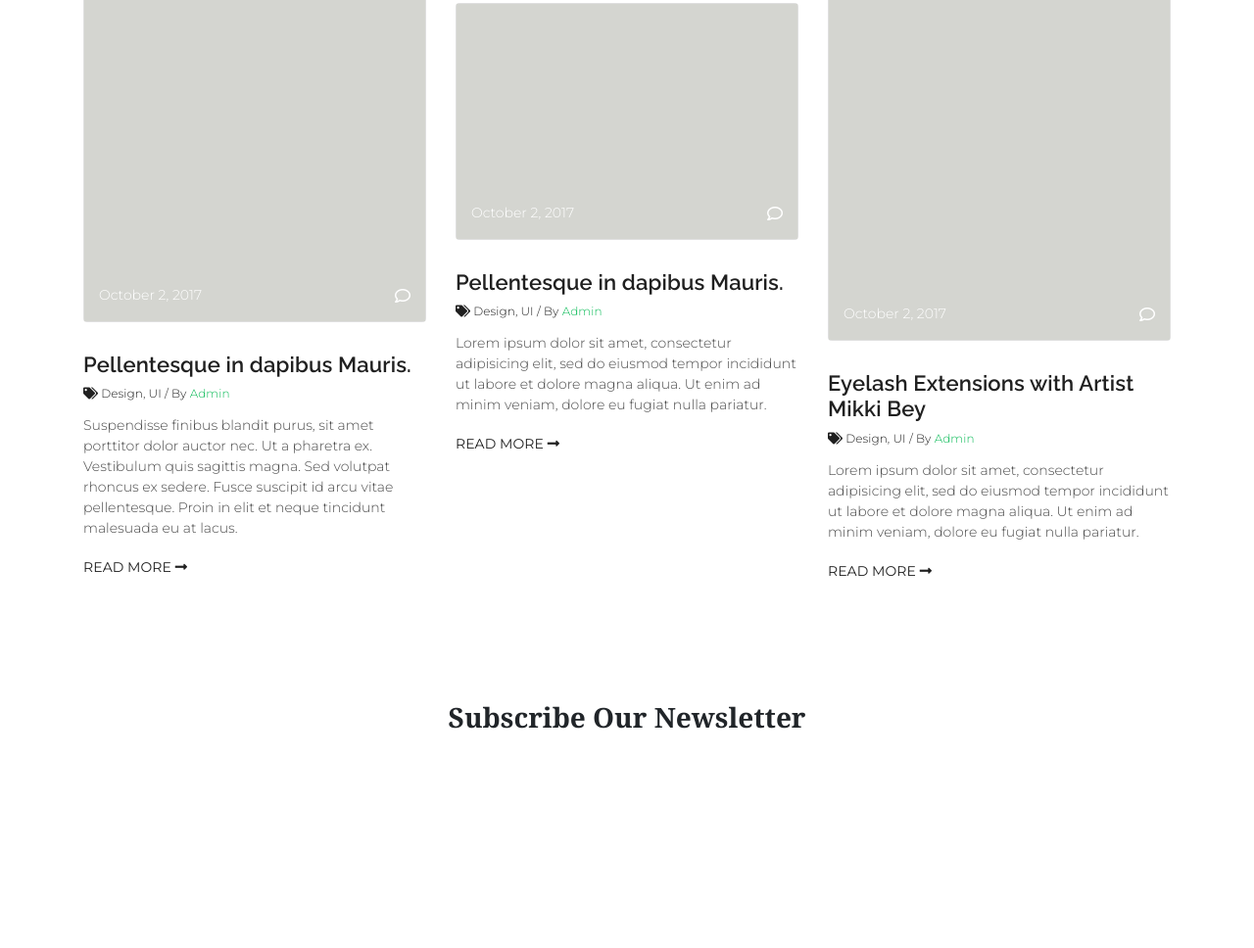
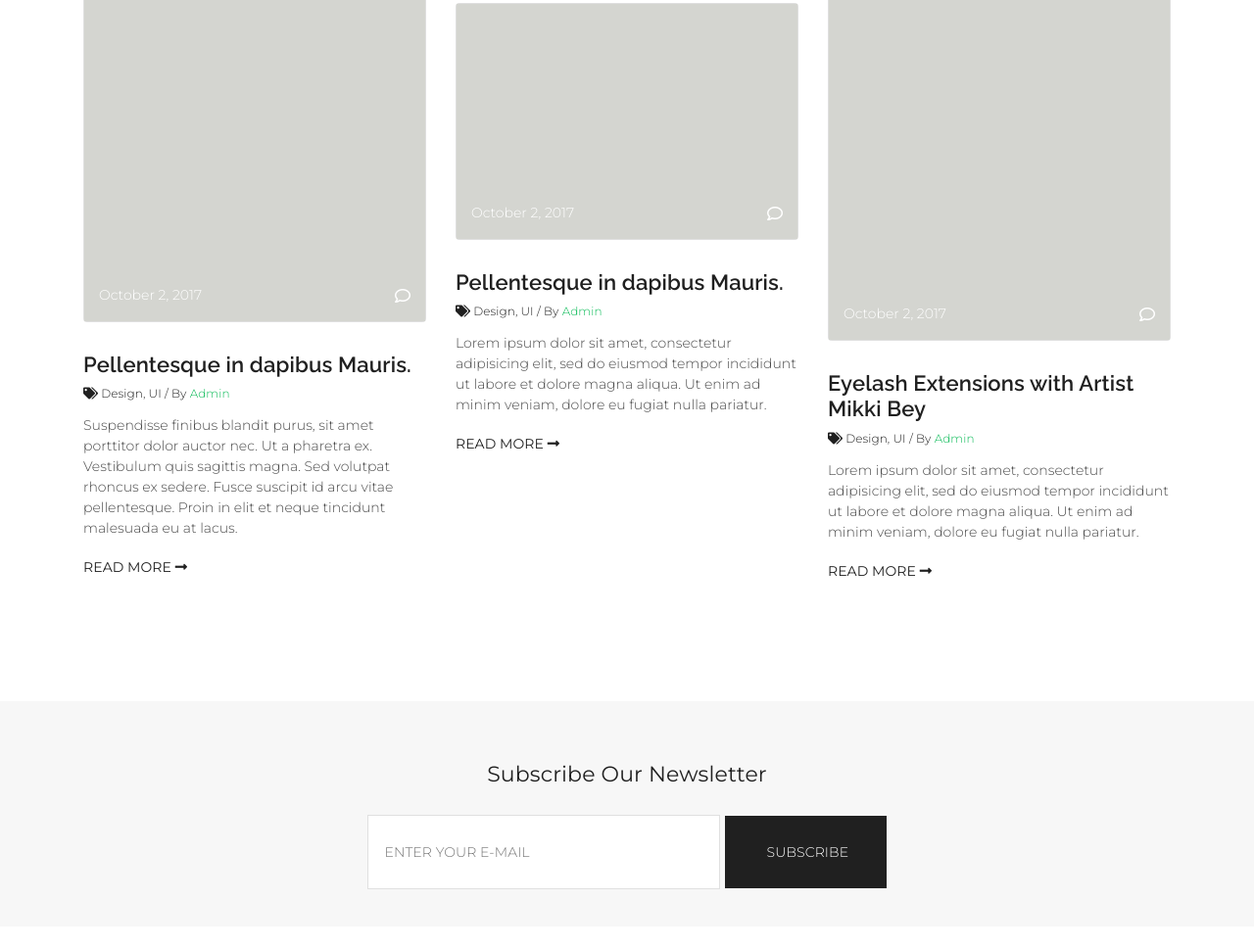
Before and after one commit to coatceatl/blog, a website: page index.html in a window 1280 px wide. Shown: the part 1008-1976 px from the top of the page at 98% size. Before the commit the page ends 1765 px from the top, so only its background shows below. Drawn offline with Linux system fonts and the light colour scheme.

Commit message:
added css for subscribe

```diff
--- a/index.html
+++ b/index.html
@@ -206,11 +206,15 @@
         </div>
       </section>
 
-      <section class='subscrible'>
+      <section class='subscribe'>
         <div class='container-fluid text-center'>
           <div class='row'>
             <div class='col-12'>
-              <h3 class='subscrible-title'>Subscribe Our Newsletter</h3>
+              <h3 class='subscribe-title'>Subscribe Our Newsletter</h3>
+              <form action='#' class='form mx-auto'>
+                <input type='email' placeholder='Enter your e-mail' class='form-input' required />
+                <button type='submit' class='form-btn'>Subscribe</button>
+              </form>
             </div>
           </div>
         </div>
--- a/src/scss/_custom.scss
+++ b/src/scss/_custom.scss
@@ -14,3 +14,4 @@ $text-color: #4a4a4a;
 
 @import '_header.scss';
 @import '_blog.scss';
+@import '_subscribe.scss';
--- /dev/null
+++ b/src/scss/_subscribe.scss
@@ -0,0 +1,49 @@
+.subscribe {
+  height: 230px;
+  background-color: #f7f7f7;
+}
+.subscribe-title {
+  padding: 62px 0 20px 0;
+  font-family: 'Montserrat';
+  font-size: remy(22px);
+  font-weight: 400;
+  color: $navbar-light-color;
+  letter-spacing: 0.15px;
+}
+.form-input {
+  font-family: 'Montserrat';
+  font-size: remy(14px);
+  font-weight: 300;
+  color: #a0a0a0;
+  letter-spacing: 0.1px;
+  background-color: #fff;
+  width: 360px;
+  text-transform: uppercase;
+  padding-top: 27px;
+  padding-bottom: 26px;
+  padding-left: 16px;
+  border: 1px solid #e0e0e0;
+  margin-bottom: 60px;
+  outline: none;
+}
+button.form-btn {
+  font-family: 'Montserrat';
+  font-size: remy(14px);
+  font-weight: 300;
+  letter-spacing: 0.1px;
+  color: #fff;
+  background-color: #202020;
+  text-transform: uppercase;
+  width: 165px;
+  padding: 27px 43px 26px 43px;
+  border: none;
+  cursor: pointer;
+
+  &:hover {
+    background-color: #0cbb58;
+  }
+
+  &:focus {
+    outline: none;
+  }
+}
```
Also changed, not shown: dist/main.css.
